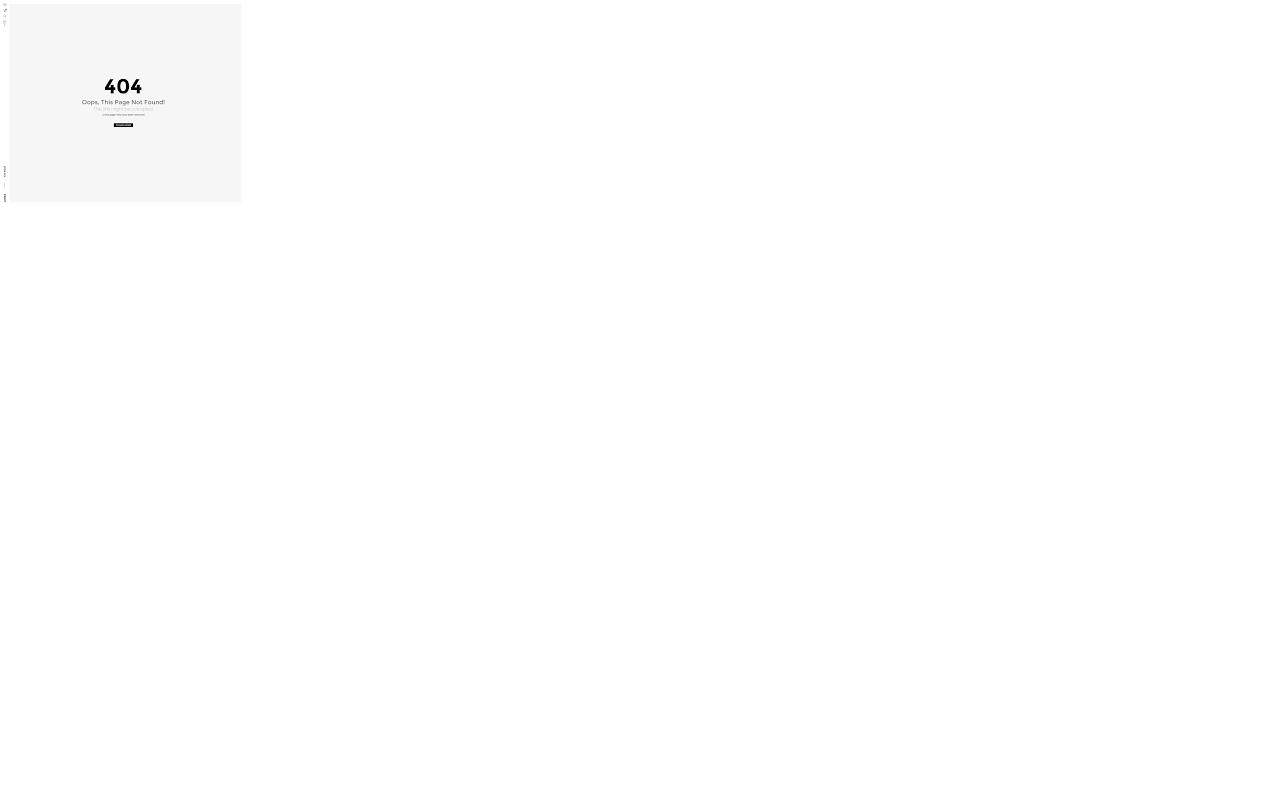
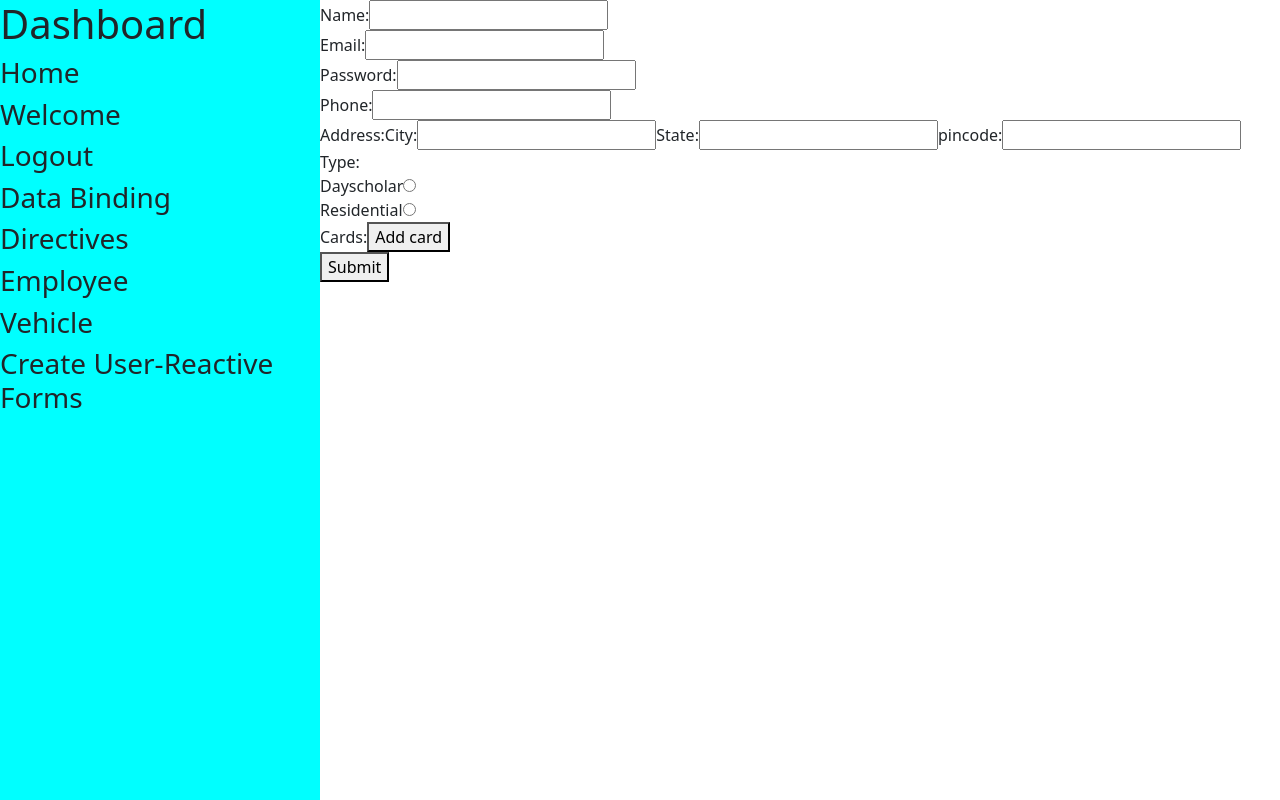
Before and after one commit to Sid06011993/My-app-Feb25, an Angular app: page /dashboard/createuser in a window 1280 px wide. Built offline with nearby package versions, Linux system fonts and the light colour scheme.

Commit message:
21st March 2025

```diff
--- /dev/null
+++ b/src/app/create-vehicle/create-vehicle.component.html
@@ -0,0 +1,11 @@
+<form [formGroup]="vehicleForm">
+    <label>Vehicle Name</label>
+    <input type="text" formControlName="Vehicle"><br>
+    <label>Color:</label>
+    <input type="text" formControlName="color"><br>
+    <label>Cost:</label>
+    <input type="text" formControlName="cost"><br>
+    <label>Fuel:</label>
+    <input type="text" formControlName="fuel"><br>
+    <button (click)="create()">Create Vehicle</button>
+</form>
--- /dev/null
+++ b/src/app/create-vehicle/create-vehicle.component.ts
@@ -0,0 +1,31 @@
+import { Component } from '@angular/core';
+import { FormGroup, FormControl } from '@angular/forms';
+import { VehicleService } from '../vehicle.service';
+import { Router } from '@angular/router';
+
+@Component({
+  selector: 'app-create-vehicle',
+  templateUrl: './create-vehicle.component.html',
+  styleUrls: ['./create-vehicle.component.css']
+})
+export class CreateVehicleComponent {
+  public vehicleForm:FormGroup = new FormGroup({
+    Vehicle:new FormControl(),
+    color:new FormControl(),
+    cost:new FormControl(),
+    fuel:new FormControl(),
+  })
+
+  constructor(private _vehicleService:VehicleService, private _router:Router){}
+    create(){
+      console.log(this.vehicleForm.value);
+      this._vehicleService.createVehicle(this.vehicleForm.value).subscribe(
+        (data:any)=>{
+          alert("New Vehicle Created Successfully");
+          this._router.navigateByUrl("/dashboard/vehicle");
+        }, (err:any)=>{
+          alert("Internal Server Error");
+        }
+      )
+    }
+  }
--- /dev/null
+++ b/src/app/createuser/createuser.component.html
@@ -0,0 +1,52 @@
+<form [formGroup]="userForm">
+
+<label>Name:</label>
+<input type="text" formControlName="name"><br>
+<label>Email:</label>
+<input type="text" formControlName="email"><br>
+<label>Password:</label>
+<input type="password" formControlName="password"><br>
+<label>Phone:</label>
+<input type="number" formControlName="mobile"><br>
+<div formGroupName="address">
+    <label>Address:</label>
+    <label>City:</label>
+    <input type="text" formControlName="city">
+    <label>State:</label>
+    <input type="text" formControlName="state">
+    <label>pincode:</label>
+    <input type="text" formControlName="pincode">
+</div>
+<label>Type:</label><br>
+<label>Dayscholar</label><input type="radio" name="type" formControlName="type" value="dayScholar"><br>
+<label>Residential</label><input type="radio" name="type" formControlName="type" value="residential"><br>
+
+<div *ngIf="userForm.get('type')?.value=='dayScholar'">
+    <label>Bus Fee:</label>
+    <input type="number" formControlName="busFee"><br>
+</div>
+<div *ngIf="userForm.get('type')?.value=='residential'">
+    <label>Hostel Fee:</label>
+    <input type="number" formControlName="hostelFee"><br>
+</div>
+<label>Cards:</label>
+<button (click)="addcard()">Add card</button>
+<div formArrayName="cards">
+    <div *ngFor="let card of cardsFormArray.controls; let i=index">
+        <div formGroupName="{{i}}">
+            <h2>Card#{{i}}</h2>
+            <label>Number:</label>
+            <input type="number" formControlName="number"><br>
+            <label>Expiry:</label>
+            <input type="month" formControlName="expiry"><br>
+            <label>CVV:</label>
+            <input type="number" formControlName="cvv"><br>
+            <button (click)="deletecard(i)">Remove Card</button>
+        </div>
+    </div>
+</div>
+
+
+
+<button (click)="submit()">Submit</button>
+</form>
--- /dev/null
+++ b/src/app/createuser/createuser.component.ts
@@ -0,0 +1,57 @@
+import { Component } from '@angular/core';
+import { FormArray, FormControl, FormGroup } from '@angular/forms';
+
+@Component({
+  selector: 'app-createuser',
+  templateUrl: './createuser.component.html',
+  styleUrls: ['./createuser.component.css']
+})
+export class CreateuserComponent {
+  public userForm:FormGroup=new FormGroup({
+    name:new FormControl(),
+    email:new FormControl(),
+    password:new FormControl(),
+    mobile:new FormControl(),
+    address:new FormGroup({
+      city:new FormControl(),
+      state:new FormControl(),
+      pincode:new FormControl(),
+    }),
+    type:new FormControl(),
+    cards: new FormArray([]),
+  })
+  get cardsFormArray(){
+    return this.userForm.get('cards') as FormArray;
+  }
+
+  addcard(){
+    this.cardsFormArray.push(
+      new FormGroup({
+        number:new FormControl(),
+        expiry:new FormControl(),
+        cvv:new FormControl()
+      })
+    )
+  }
+  deletecard(i:number){
+    this.cardsFormArray.removeAt(i);
+  }
+  constructor(){
+    this.userForm.get('type')?.valueChanges.subscribe(
+      (data:any)=>{
+        if(data=='dayScholar'){
+          this.userForm.addControl('busFee',new FormControl());
+          this.userForm.removeControl('hostelFee');
+        }else{
+          this.userForm.addControl('hostelFee',new FormControl());
+          this.userForm.removeControl('busFee');
+        }
+      }
+    )
+  }
+  submit(){
+    console.log(this.userForm);
+  }
+
+
+}
--- a/src/app/dashboard/dashboard.component.html
+++ b/src/app/dashboard/dashboard.component.html
@@ -8,6 +8,7 @@
         <h3 routerLink="directives">Directives</h3>
         <h3 routerLink="employee">Employee</h3>
         <h3 routerLink="vehicle">Vehicle</h3>
+        <h3 routerLink="createuser">Create User-Reactive Forms</h3>
 
 
     </div>
--- a/src/app/vehicle.service.ts
+++ b/src/app/vehicle.service.ts
@@ -12,4 +12,21 @@ export class VehicleService {
   getVehicles():Observable<any>{
     return this._httpClient.get("https://6128991386a213001729f9df.mockapi.io/test/v1/jurisdiction")
   }
+
+getFilteredVehicles(term:any):Observable<any>{
+  return this._httpClient.get("https://6128991386a213001729f9df.mockapi.io/test/v1/jurisdiction?filter="+term);
 }
+getSortedVehicles(column:any,order:any):Observable<any>{
+  return this._httpClient.get("https://6128991386a213001729f9df.mockapi.io/test/v1/jurisdiction?sortBy="+column+"&order"+order);}
+
+deleteVehicle(id:any):Observable <any>{
+  return this._httpClient.delete("https://6128991386a213001729f9df.mockapi.io/test/v1/jurisdiction/"+id);
+}
+getPaginatedVehicles(limit:any, page:any):Observable<any>{
+  return this._httpClient.get("https://6128991386a213001729f9df.mockapi.io/test/v1/jurisdiction?limit="+limit+"&page="+page);
+}
+
+createVehicle(data:any):Observable<any>{
+  return this._httpClient.post("https://6128991386a213001729f9df.mockapi.io/test/v1/jurisdiction",data)
+}
+}
--- a/src/app/vehicle/vehicle.component.html
+++ b/src/app/vehicle/vehicle.component.html
@@ -1,3 +1,23 @@
+<br>
+<select [(ngModel)]="column">
+    <option>Vehicle</option>
+    <option>Cost</option>
+    <option>Fuel</option>
+    <option>Color</option>
+</select>
+
+<select [(ngModel)]="order">
+    <option>Ascending</option>
+    <option>Descending</option>
+</select>
+<button (click)="sort()">Sort</button>
+
+
+<input type="text" placeholder="Type here to Search" [(ngModel)]="term" (keyup)="filter()">
+
+<button routerLink="/dashboard/create-vehicle">Create Vehicle</button>
+
+
 <table class="table table-dark">
     <thead>
         <tr>
@@ -6,6 +26,7 @@
             <th>Color</th>
             <th>Cost</th>
             <th>Fuel</th>
+            <th>Actions</th>
         </tr>
     </thead>
     <tbody>
@@ -15,6 +36,24 @@
             <td>{{vehicle.color}}</td>
             <td>{{vehicle.cost}}</td>
             <td>{{vehicle.fuel}}</td>
+            <td>
+                <button (click)="delete(vehicle.id)">Delete</button>
+            </td>
         </tr>
     </tbody>
 </table>
+
+
+
+<select [(ngModel)]="limit">
+    <option>10</option>
+    <option>20</option>
+    <option>30</option>
+</select>
+
+<select [(ngModel)]="page">
+    <option>1</option>
+    <option>2</option>
+    <option>3</option>
+</select>
+<button (click)="pagination()">Pagination</button>
--- a/src/app/vehicle/vehicle.component.ts
+++ b/src/app/vehicle/vehicle.component.ts
@@ -7,9 +7,38 @@ import { VehicleService } from '../vehicle.service';
   styleUrls: ['./vehicle.component.css']
 })
 export class VehicleComponent {
+
+
   vehicles:any=[];
 constructor(private _vehicleService:VehicleService){
-  _vehicleService.getVehicles().subscribe(
+  this.loadVehicles();
+    }
+    term:string='';
+    filter(){
+      this._vehicleService.getFilteredVehicles(this.term).subscribe(
+        (data:any)=>{
+          console.log(data);
+          this.vehicles=data;
+        },(err:any)=>{
+          alert("Internal Server Error!");
+        }
+      )
+    }
+
+    column:string='';
+    order:string='';
+    sort(){
+      this._vehicleService.getSortedVehicles(this.column,this.order).subscribe(
+      (data:any)=>{
+        console.log(data);
+        this.vehicles=data;
+      },(err:any)=>{
+        alert("Internal Server Error");
+      }
+      )
+    }
+    loadVehicles(){
+      this._vehicleService.getVehicles().subscribe(
         (data:any)=>{
           console.log(data);
           this.vehicles=data;
@@ -18,4 +47,30 @@ constructor(private _vehicleService:VehicleService){
         }
       )
     }
+    delete(id:any){
+      if(confirm("Are you sure you want to delete the record?")==true){
+      this._vehicleService.deleteVehicle(id).subscribe(
+        (data:any)=>{
+          alert("Record Deleted Successfully!");
+          this.loadVehicles()
+        },(err:any)=>{
+          alert("Internal Server Error");
         }
+      )
+    }else{
+      alert("Delete was cancelled")
+    }
+    }
+    limit:string='';
+    page:string='';
+    pagination(){
+      this._vehicleService.getPaginatedVehicles(this.limit,this.page).subscribe(
+        (data:any)=>{
+          console.log(data);
+          this.vehicles=data;
+        },(err:any)=>{
+          alert("Internal Server Error")
+        }
+      )
+    }
+    }
```
Also changed, not shown: src/app/app-routing.module.ts (+6 -1 lines), src/app/app.module.ts (+8 -3 lines), src/app/create-vehicle/create-vehicle.component.css (added), src/app/createuser/createuser.component.css (added), 2 other files (tests, documents, lock files or other folders). Lines whose indentation alone changed are shown as unchanged.
